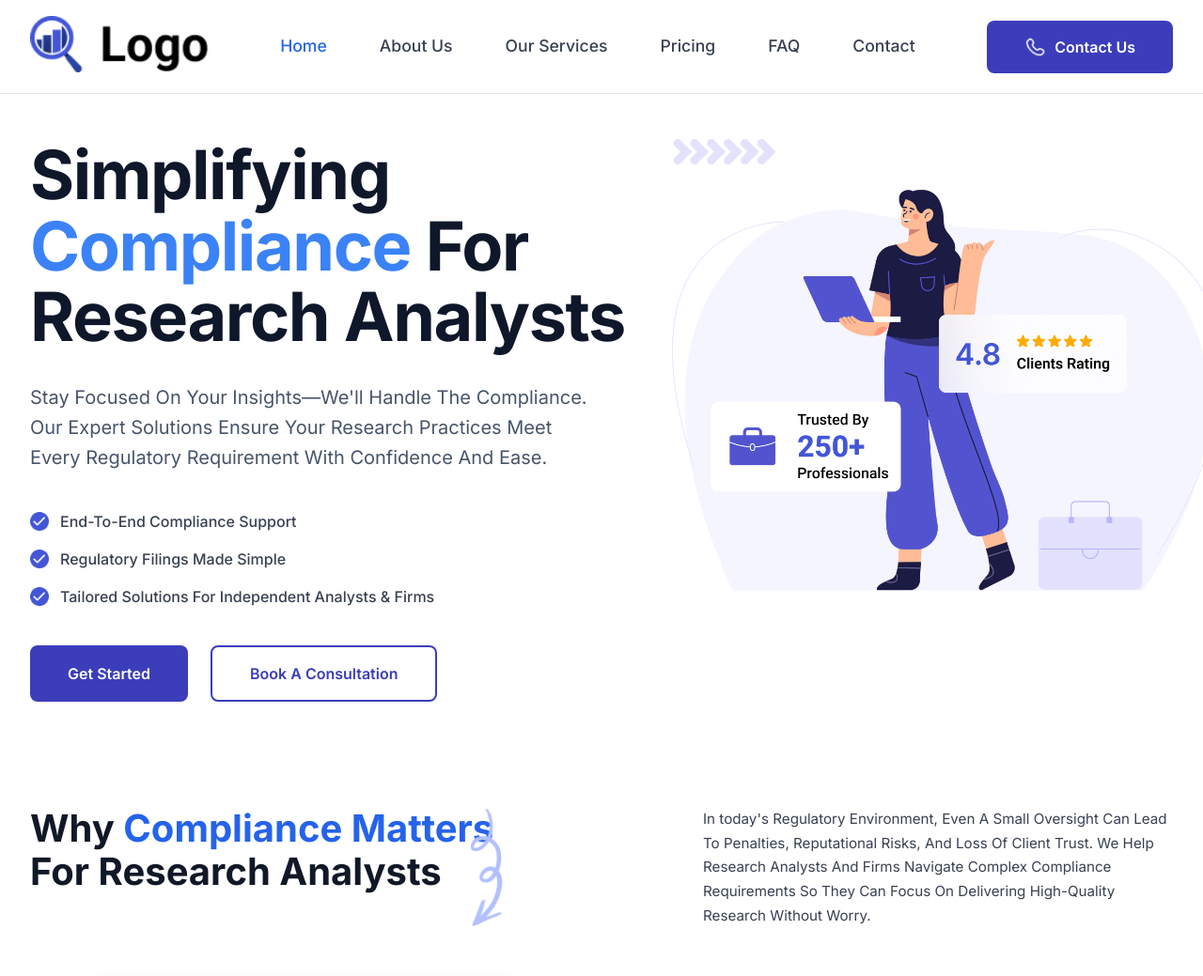
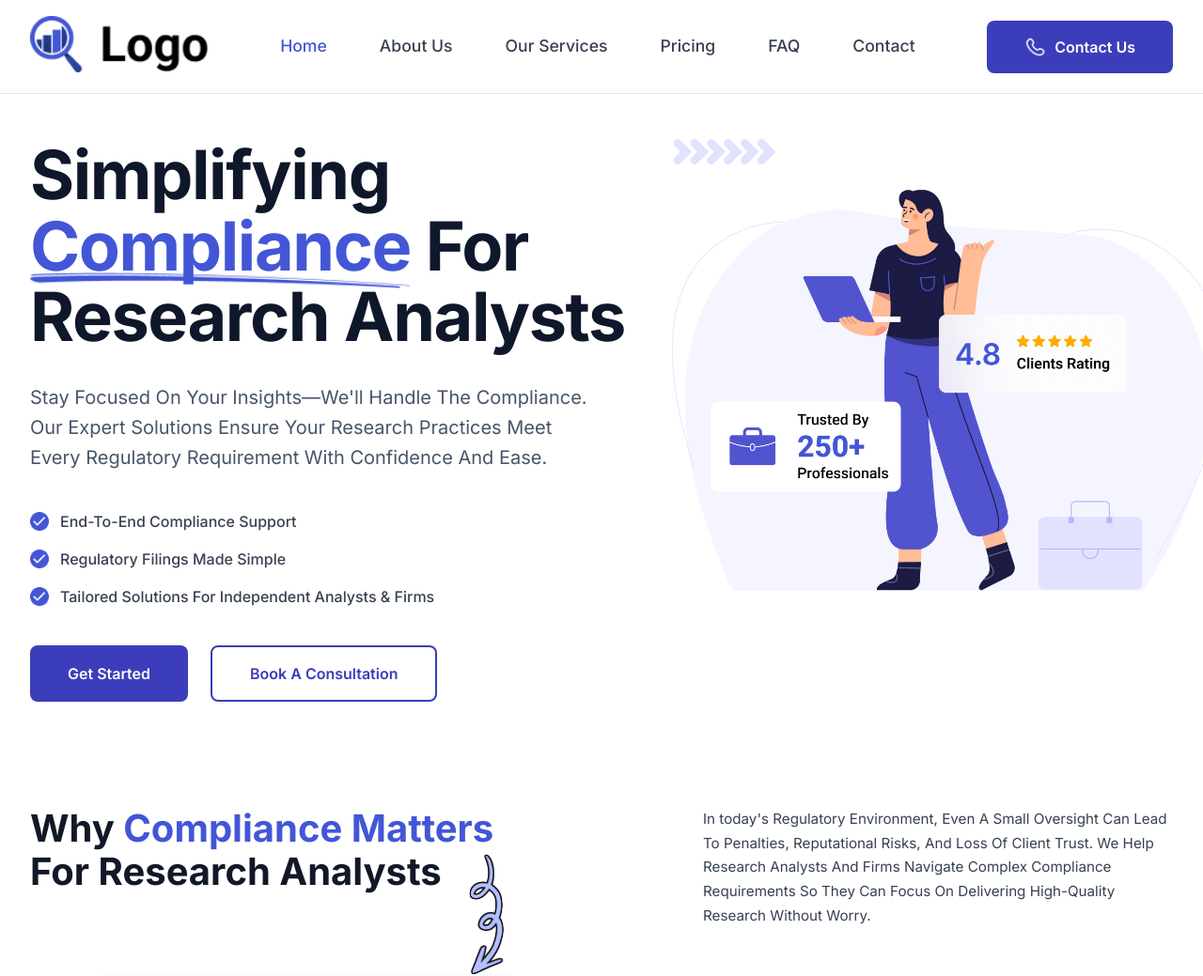
Before and after one commit to lucky-smash/infotect-wizard-assignment, a plain HTML site: page index.html in a window 1280 px wide. Shown: the top 1039 px of the page at 94% size. Drawn offline with Linux system fonts and the light colour scheme.

Commit message:
fix: update colors to match Figma, add underline visibility, black outline on spiral arrow

```diff
--- a/style.css
+++ b/style.css
@@ -1,5 +1,5 @@
 :root {
-    --primary-color: #2563eb;
+    --primary-color: #4356D6;
     --primary-hover: #1d4ed8;
     --text-dark: #111827;
     --text-medium: #374151;
@@ -173,17 +173,16 @@ img {
 
 .text-underline {
     position: relative;
-    color: #3b82f6;
+    color: #4356D6;
     display: inline-block;
 }
 
 .hero-underline {
     position: absolute;
-    bottom: -10px;
+    bottom: -8px;
     left: 0;
     width: 100%;
     height: auto;
-    z-index: -1;
 }
 
 .hero-desc {
@@ -330,9 +329,10 @@ img {
 .section-spiral-arrow {
     position: absolute;
     right: -10px;
-    bottom: -35px;
+    bottom: -85px;
     width: 35px;
     height: auto;
+    filter: drop-shadow(1px 0 0 #000) drop-shadow(-1px 0 0 #000) drop-shadow(0 1px 0 #000) drop-shadow(0 -1px 0 #000);
 }
 
 .section-desc {
```
